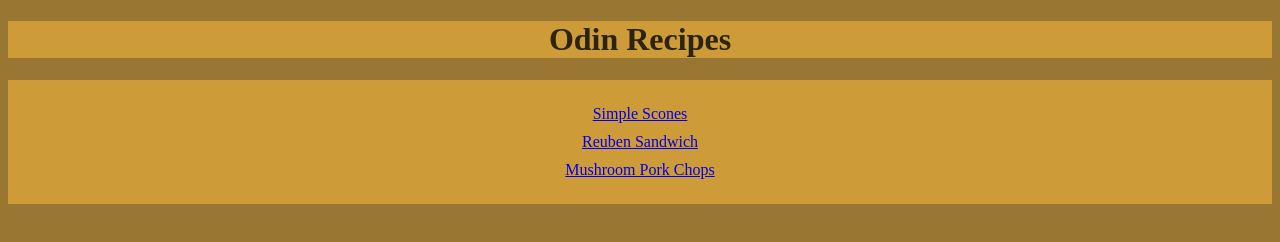
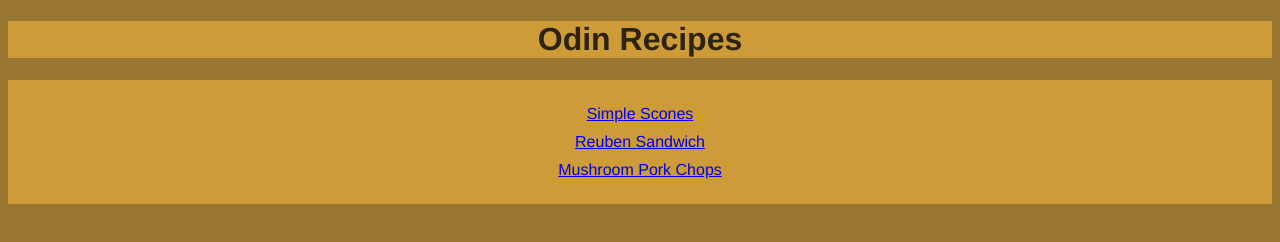
Before and after one commit to salmonday/odin-recipes, a plain HTML site: page index.html in a window 1280 px wide. Drawn offline with Linux system fonts and the light colour scheme.

Commit message:
Add fallback fonts and move body and html tags

```diff
--- a/styles.css
+++ b/styles.css
@@ -1,4 +1,5 @@
 body {
+    font-family: Helvetica, "Times New Roman", sans-serif;
     background-color: #997733;
     color: #2C2311;
   }
```
Also changed, not shown: recipes/mushroom_pork_chops.html (+2 -3 lines), recipes/reuben_sandwich.html (+2 -3 lines).
